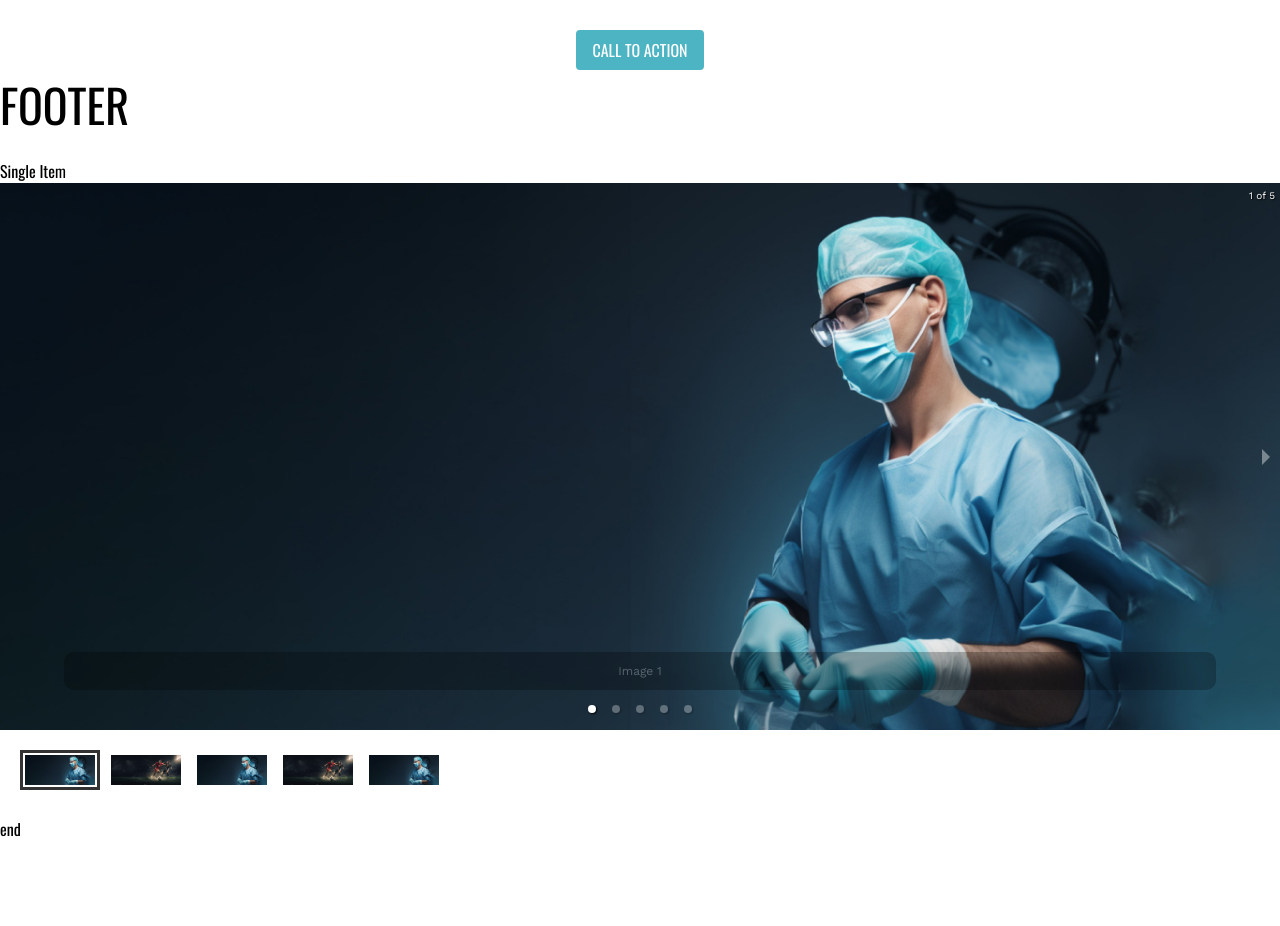
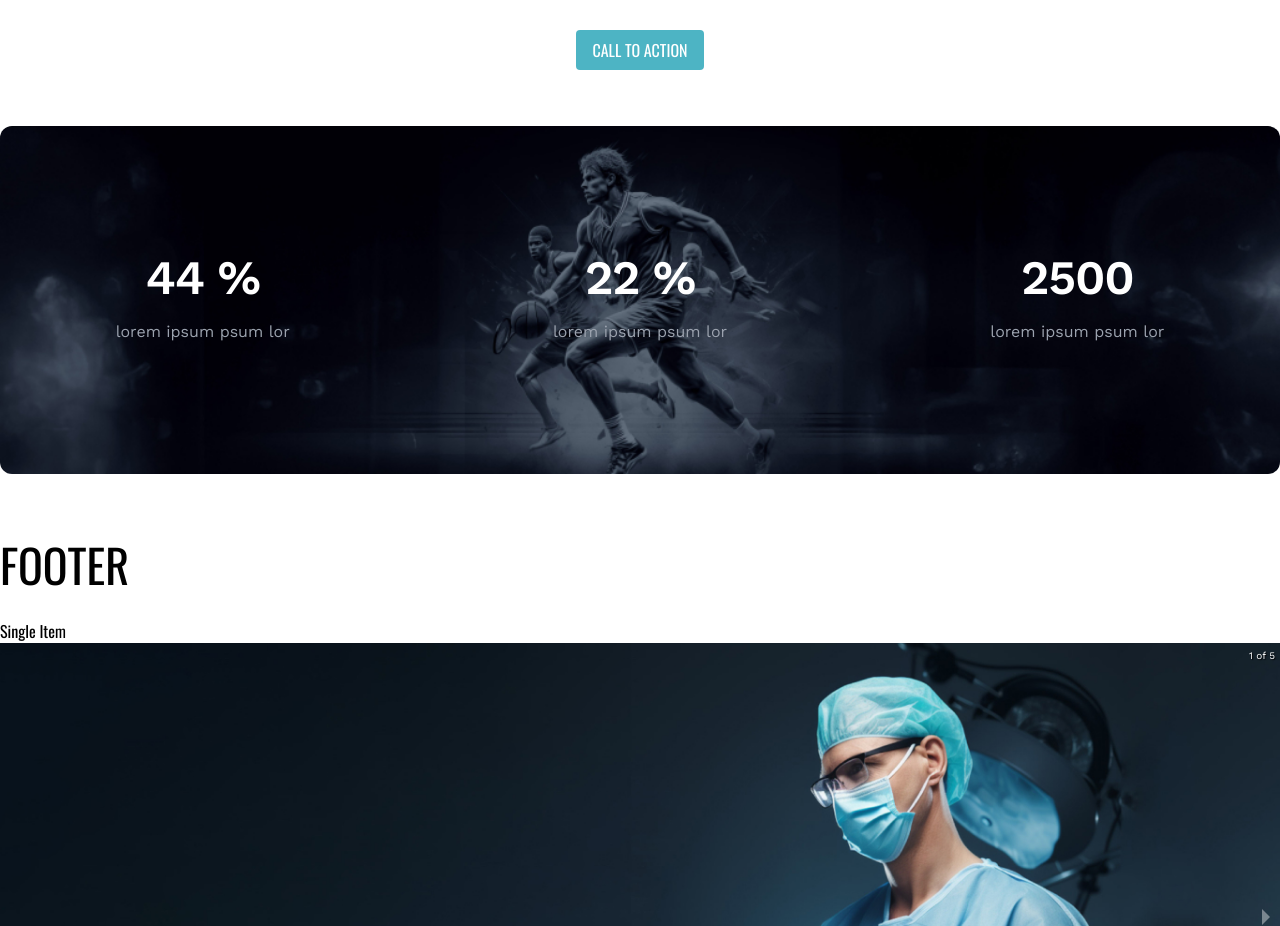
Before and after one commit to bertrandsimon/bescored, a Next.js app: page / in a window 1280 px wide. Shown: the part 2180-3106 px from the top of the page. Before the commit the page ends 3021 px from the top, so only its background shows below. Built offline with nearby package versions, Linux system fonts and the light colour scheme.

Commit message:
Stats done

```diff
--- a/app/page.js
+++ b/app/page.js
@@ -4,11 +4,13 @@ import Slider from './slider'
 import Cards from './cards'
 import Editorial from './editorial'
 import Method from './method'
+import Stats from './stats'
 import { Fragment } from 'react'
 
 export default function Home() {
   return (
     <main>
+
      <div className='-mt-[120px] z-1'>
        <Slider/>
      </div>
@@ -16,8 +18,10 @@ export default function Home() {
     <div className='-mt-[60px] z-2'>
       <Cards/>
     </div>
+
     <Editorial/>
     <Method/>
+    <Stats/>
 
     </main>
   )
--- /dev/null
+++ b/app/stats.js
@@ -0,0 +1,27 @@
+import Image from 'next/image'
+
+export default function Stats() {
+
+  const stats = [
+    { id: 1, name: 'lorem ipsum psum lor', value: '44 %' },
+    { id: 2, name: 'lorem ipsum psum lor', value: '22 %' },
+    { id: 3, name: 'lorem ipsum psum lor', value: '2500' },
+  ]
+
+  return (
+
+    <div className="bg-gray-900 py-24 sm:py-32 mt-14 mb-14 rounded-xl bg-[url('/images/stats-bg.jpg')] bg-cover bg-center">
+    <div className="mx-auto w-full ">
+      <dl className="grid grid-cols-1 gap-x-8 gap-y-16 text-center lg:grid-cols-3">
+        {stats.map((stat) => (
+          <div key={stat.id} className="mx-auto flex max-w-xs flex-col gap-y-4">
+            <dt className="text-base leading-7 text-gray-400">{stat.name}</dt>
+            <dd className="order-first text-3xl font-semibold tracking-tight text-white sm:text-5xl">{stat.value}</dd>
+          </div>
+        ))}
+      </dl>
+    </div>
+  </div>
+
+  )
+}
--- a/tailwind.config.js
+++ b/tailwind.config.js
@@ -9,6 +9,7 @@ module.exports = {
     extend: {
       backgroundImage: {
         'hero-pattern': "url('/images/medical-bg.jpg')",
+        'stats-bg': "url('/images/stats-bg.jpg')",
       },
     },
   },
```
Also changed, not shown: public/images/stats-bg.jpg (added).
